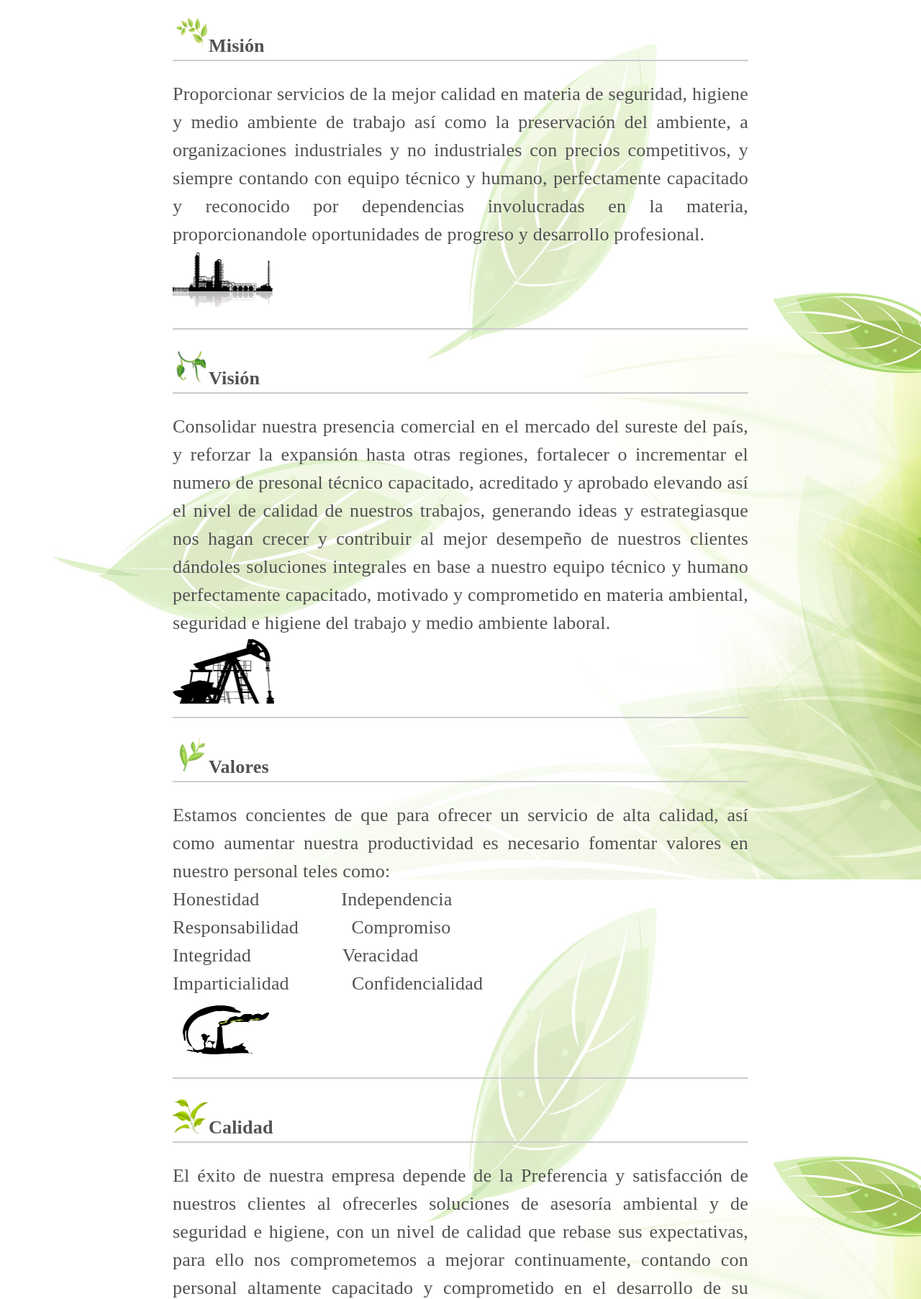
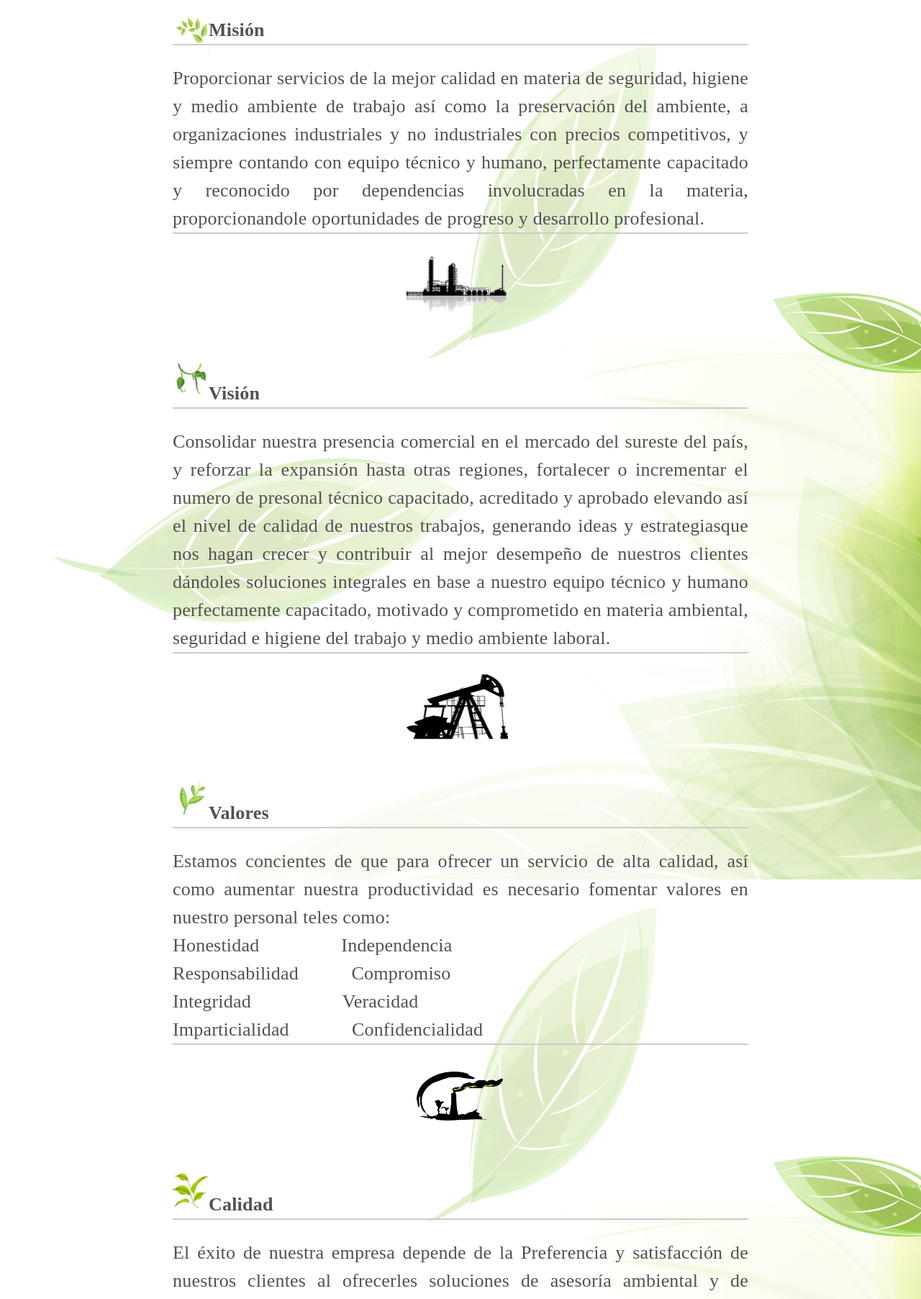
Before and after one commit to Yosihio/gruphabit, a PHP site: page /quienes.php in a window 1280 px wide. Shown: the part 89-1894 px from the top of the page at 72% size. Run offline with PHP 8.4, Linux system fonts and the light colour scheme; some libraries are stand-ins or nearby versions.

Commit message:
Correcciones en las imagenes

```diff
--- a/css/estilos.css
+++ b/css/estilos.css
@@ -240,6 +240,12 @@ ul{
 .logotipos{
 	s
 }
+.img_header{
+	float:left;
+}
+.img_foot{
+	text-align: center
+}
 .post{
 	background: none;
 	color: #515151;
@@ -325,6 +331,9 @@ ul{
 	#noticias, #noticias .slider, #noticias .shadow{
 		max-width: 100%;
 		margin-top:0;
+	}
+	.img_header{
+		display:none;
 	}
 	.footer div{
 		float:none;
--- a/quienes.php
+++ b/quienes.php
@@ -44,16 +44,21 @@
 		<article class="post">
 			<div class="post-cajon">
 				<div class="post-contenido">
-					<p id="tras"><img src="img/parallax/mision oja.png" style="width:50px; height:50px;"><strong>Misión</strong></p>
+					<img class="img_header" src="img/parallax/mision oja.png" style="width:50px; height:50px;">
+					<p id="tras"><strong>Misión</strong></p>
 					<p>
 						Proporcionar servicios de la mejor calidad en materia de seguridad, higiene y medio
 						ambiente de trabajo así como la preservación del ambiente, a organizaciones industriales
 						y no industriales con precios competitivos, y siempre contando con equipo técnico y
 						humano, perfectamente capacitado y reconocido por dependencias involucradas en la
 						materia, proporcionandole oportunidades de progreso y desarrollo profesional.<br>
+					</p>
+					<div class="img_foot">
 						<img src="img/parallax/misionabajo.png" style="width:150px; height:100px;">
-					</p>
-					<p id="tras"><img src="img/parallax/vision hoja.png" style="width:50px; height:50px;"><strong>Visión</strong></p>
+					</div>
+					<br>
+					<img class="img_header" src="img/parallax/vision hoja.png" style="width:50px; height:50px;">
+					<p id="tras"><strong>Visión</strong></p>
 					<p>
 						Consolidar nuestra presencia comercial en el mercado del sureste del país, y
 						reforzar la expansión hasta otras regiones, fortalecer o incrementar el numero
@@ -63,9 +68,13 @@
 						en base a nuestro equipo técnico y humano perfectamente capacitado, motivado y
 						comprometido en materia ambiental, seguridad e higiene del trabajo y medio
 						ambiente laboral.<br>
+					</p>
+					<div class="img_foot">
 						<img src="img/parallax/visionabajo.png" style="width:150px; height:100px;">
-					</p>
-					<p id="tras"><img src="img/parallax/valores hoja.png" style="width:50px; height:50px;"><strong>Valores</strong></p>
+					</div>
+					<br>
+					<img class="img_header" src="img/parallax/valores hoja.png" style="width:50px; height:50px;">
+					<p id="tras"><strong>Valores</strong></p>
 					<p>
 						Estamos concientes de que para ofrecer un servicio de alta calidad, así como aumentar
 						nuestra productividad es necesario fomentar valores en nuestro personal teles como:<br>
@@ -73,9 +82,13 @@
 						Responsabilidad  &nbsp &nbsp &nbsp &nbsp &nbsp Compromiso<br>
 						Integridad &nbsp &nbsp &nbsp &nbsp &nbsp &nbsp &nbsp &nbsp &nbsp Veracidad<br>
 						Imparticialidad &nbsp &nbsp &nbsp &nbsp &nbsp &nbsp Confidencialidad<br>
-						<img src="img/parallax/valoresabajo.png" style="width:150px; height:100px;">
 					</p>
-					<p id="tras"><img src="img/parallax/CALIDAD hoja.png" style="width:50px; height:50px;"><strong>Calidad</strong></p>
+					<div class="img_foot">
+						<img  src="img/parallax/valoresabajo.png" style="width:150px; height:100px;">
+					</div>
+					<br>
+					<img class="img_header" src="img/parallax/CALIDAD hoja.png" style="width:50px; height:50px;">
+					<p id="tras"><strong>Calidad</strong></p>
 					<p>
 						El éxito de nuestra empresa depende de la Preferencia y satisfacción de nuestros
 						clientes al ofrecerles soluciones de asesoría ambiental y de seguridad e  higiene,
@@ -83,9 +96,11 @@
 						mejorar continuamente, contando con personal altamente capacitado y comprometido en
 						el desarrollo de su trabajo, así como a preservar nuestro medio ambiente en estricto
 						cumplimiento de los requisitos normativos y referenciales en apego a los criterios
-						aplicables para la operación de la organización y de aplicación de nuestros servicios.<br>
+						aplicables para la operación de la organización y de aplicación de nuestros servicios.
+					</p>
+					<div class="img_foot">
 						<img src="img/parallax/calidadabajo.png" style="width:150px; height:100px;">
-					</p>
+					</div>
 				</div>
 			</div>
 		</article>
```
